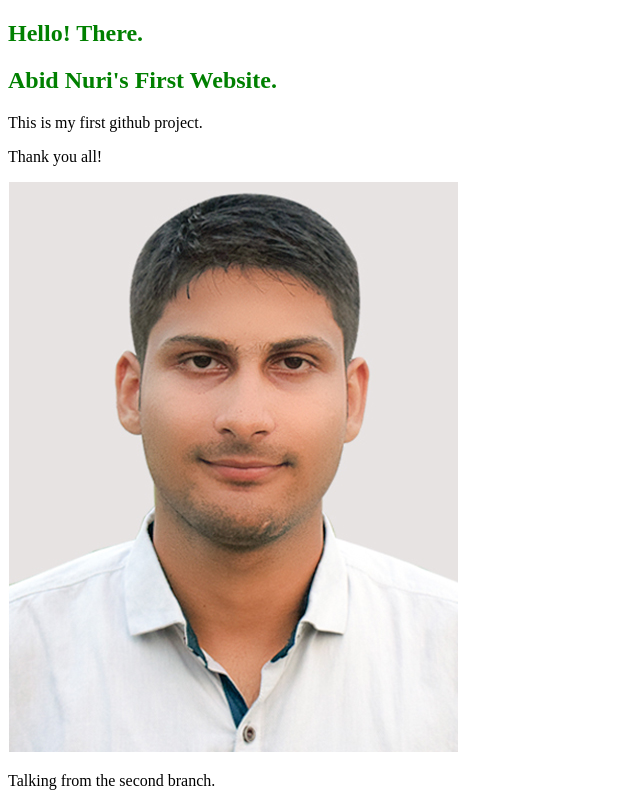
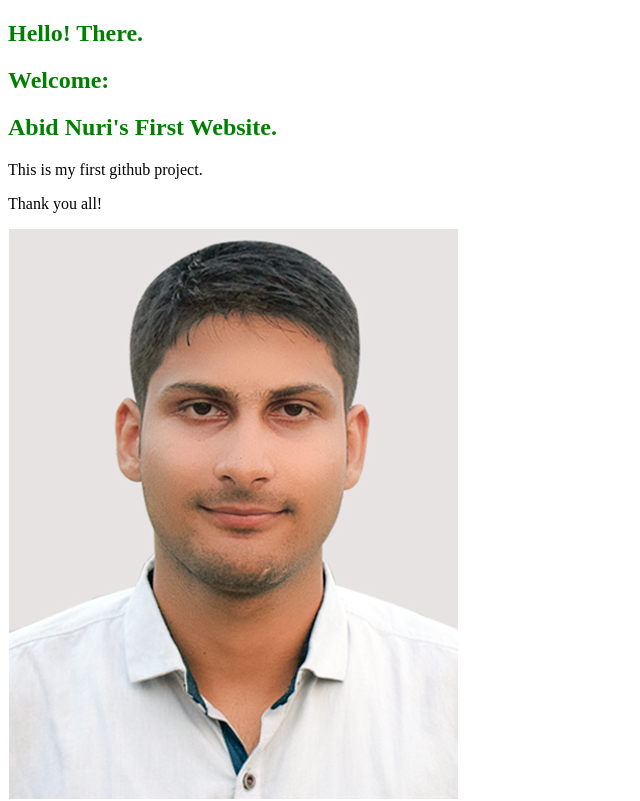
Before and after one commit to abidnuri/my-first-website, a plain HTML site: page index.html in a window 1280 px wide. Shown: the top 801 px of the page, without its empty margins (0-640 px from the left). Drawn offline with Linux system fonts and the light colour scheme.

Commit message:
new repo

```diff
--- a/index.html
+++ b/index.html
@@ -9,6 +9,7 @@
 <body>
     <header>
         <h2>Hello! There.</h2>
+        <h2>Welcome:</h2>
     </header>
     <section>
         <div class="main">
```
